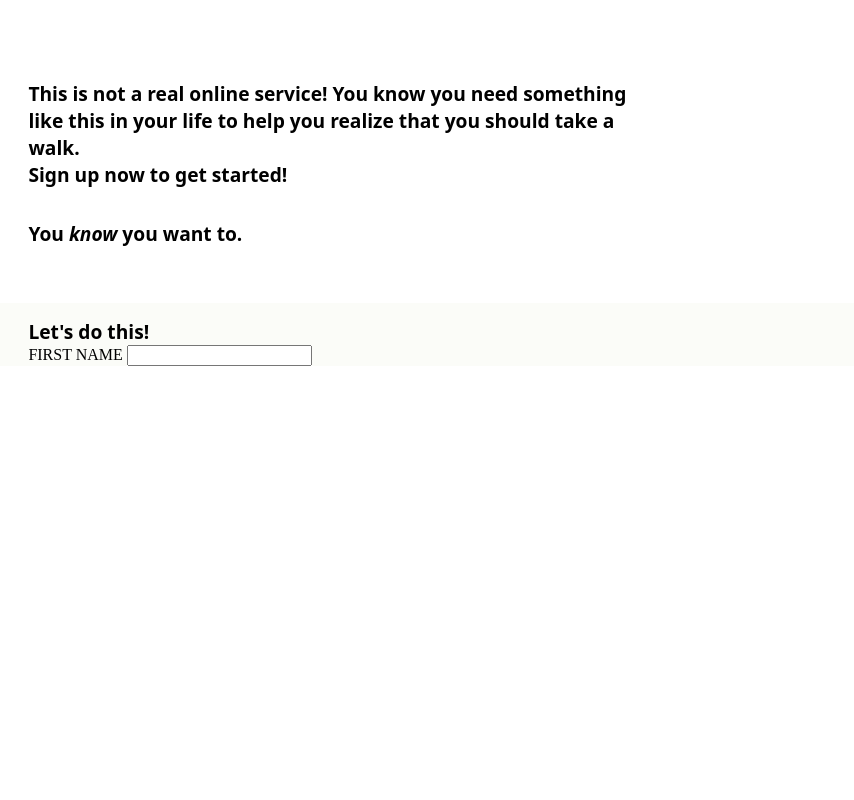
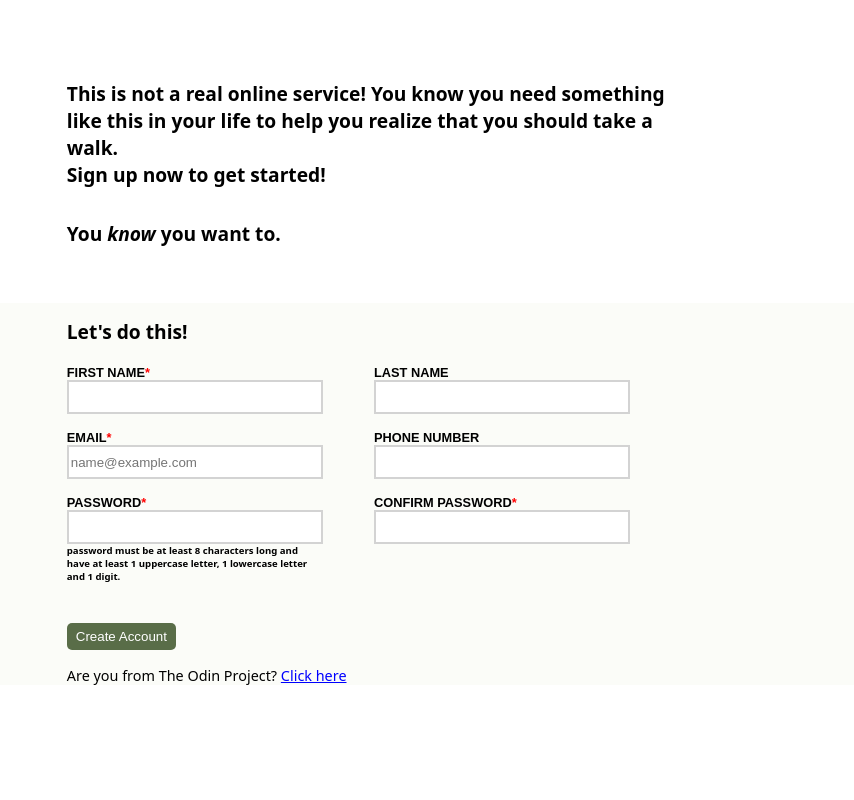
Before and after one commit to Strange-can/sign-up-form, a plain HTML site: page index.html in a window 1280 px wide. Shown: the full height of the page, 426-1280 px from the left. Drawn offline with Linux system fonts and the light colour scheme.

Commit message:
Add input and styling for form section

```diff
--- a/index.html
+++ b/index.html
@@ -29,10 +29,43 @@
             <div class="form-div">
                 <p id="call-to-action">Let's do this!</p>
                 <form action="" method="get">
-                    <label for="firstname">FIRST NAME</label>
-                    <input type="text" id="firstname" name="firstname" required />
+                    <div class="input">
+                        <label for="firstname">FIRST NAME<span aria-label="required">*</span></label>
+                        <input type="text" id="firstname" name="firstname" required />
+                    </div>
 
+                    <div class="input">
+                        <label for="lastname">LAST NAME</label>
+                        <input type="text" id="lastname" name="lastname" />
+                    </div>
+
+                    <div class="input">
+                        <label for="useremail">EMAIL<span aria-label="required">*</span></label>
+                        <input type="email" id="useremail" name="useremail" placeholder="name@example.com" required />
+                    </div>
+
+                    <div class="input">
+                        <label for="tel-number">PHONE NUMBER</label>
+                        <input type="tel" id="tel-number" name="tel-number" />
+                    </div>
+
+                    <div class="input">
+                        <label for="pwd">PASSWORD<span aria-label="required">*</span></label>
+                        <input type="password" id="pwd" name="password" pattern="^(?=.*\d)(?=.*[a-z])(?=.*[A-Z])(?=.*[a-zA-Z]).{8,}$" required />
+                        <p id="pwd-req">password must be at least 8 characters long and have at least 1 uppercase letter, 1 lowercase letter and 1 digit.</p>
+                    </div>
+
+                    <div class="input">
+                        <label for="cfm-pwd">CONFIRM PASSWORD<span aria-label="required">*</span></label>
+                        <input type="password" id="cfm-pwd" name="cfm-password" required />
+                    </div>
+
+                    <button>Create Account</button>
                 </form>
+
+                <div>
+                    <p id="question">Are you from The Odin Project? <a href="https://youtu.be/xvFZjo5PgG0?si=_79B4LBKh8zqCR8T" target="_blank" rel="noreferrer">Click here</a></p>
+                </div>
             </div>
         </div>
     </div>
--- a/style.css
+++ b/style.css
@@ -67,8 +67,8 @@ img {
 .user-field p {
     font-weight: bold;
     font-size: 1.2em;
-    padding-right: 15vw;
-    padding-left: 2.5vw;
+    padding-right: 12vw;
+    padding-left: 5.5vw;
     margin-bottom: 0;
     margin-top: 0;
     font-family: system-ui, -apple-system, BlinkMacSystemFont, 'Segoe UI', Roboto, Oxygen, Ubuntu, Cantarell, 'Open Sans', 'Helvetica Neue', sans-serif;
@@ -89,9 +89,79 @@ img {
 
 #call-to-action {
     padding-top: 15px;
+    margin-bottom: 20px;
 }
 
 form {
-    padding-right: 15vw;
-    padding-left: 2.5vw;
+    padding-right: 12vw;
+    padding-left: 5.5vw;
+    display: flex;
+    flex-wrap: wrap;
 }
+
+.input {
+    display: flex;
+    flex-direction: column;
+    width: 20vw;
+
+    flex-wrap: wrap;
+
+    padding-right: 4vw;
+    margin-bottom: 2vh;
+}
+
+label {
+    font-family: Arial, Helvetica, sans-serif;
+    font-weight: bold;
+    font-size: 0.8em;
+}
+
+span {
+    color: red;
+}
+
+input {
+    appearance: none;
+    border: 2px solid lightgray;
+    box-shadow: none;
+    height: 3.5vh;
+}
+
+input:focus {
+    outline: none;
+}
+
+input[required]:user-valid {
+    border-color: green;
+}
+
+input[required]:user-invalid {
+    border-color: red;
+}
+
+#pwd-req {
+    font-size: 0.6em;
+    padding: 0;
+}
+
+button {
+    border: none;
+    border-radius: 5px;
+    background-color: #596D48;
+    color: white;
+    padding: 6px 9px;
+    cursor: pointer;
+
+    margin-top: 3vh;
+}
+
+#question {
+    font-size: 0.9em;
+    font-weight: normal;
+
+    margin-top: 16px;
+}
+
+a {
+    color: blue;
+}
```
